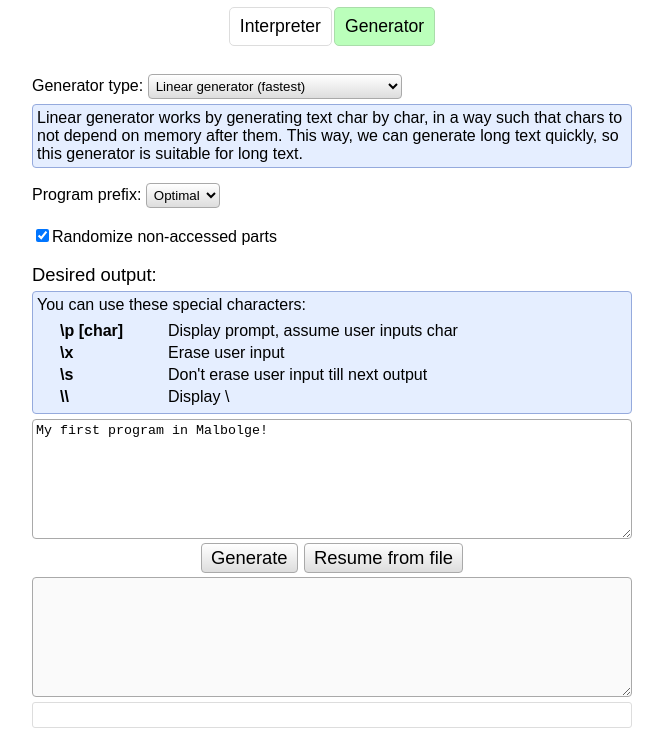
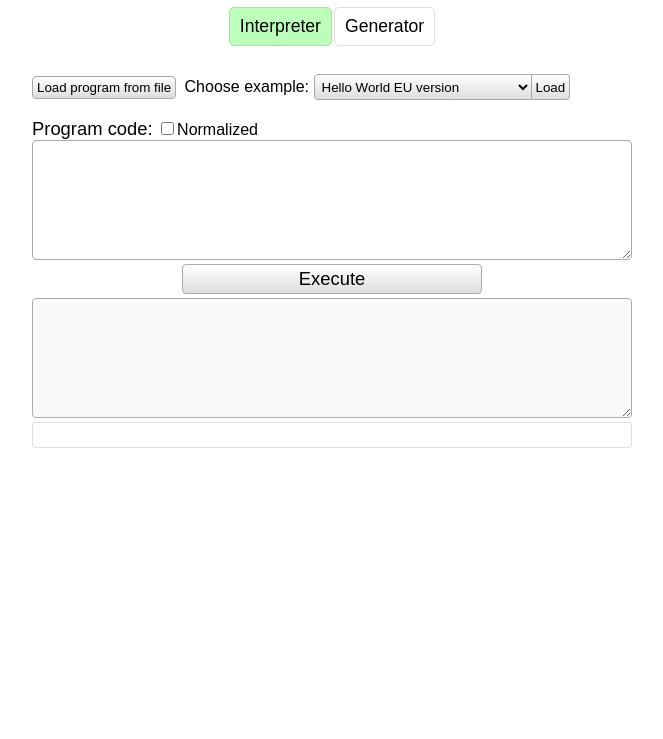
Before and after one commit to zb3/malbolge-tools, a website with bundled scripts: page dist/index.html in a window 1280 px wide. Shown: the part 61-800 px from the top of the page, without its empty margins (308-971 px from the left). Built offline with nearby package versions, Linux system fonts and the light colour scheme; files whose address does not match are found by name.

Commit message:
Make interpreter visible by default

```diff
--- a/dist/index.html
+++ b/dist/index.html
@@ -8,9 +8,9 @@
 
 <body>
 	<h1>Malbolge Tools</h1>
-	<div id="switcher"><span id="switch-interpreter">Interpreter</span><span id="switch-generator" class="on">Generator</span></div>
+	<div id="switcher"><span id="switch-interpreter" class="on">Interpreter</span><span id="switch-generator">Generator</span></div>
 	<br>
-	<div id="interpreter" style="display: none">
+	<div id="interpreter">
 		<button id="load-program-file">Load program from file</button> <span id="interpreter-samples" style="display: none;">Choose example: <select id="interpreter-sample-select"></select><button id="interpreter-sample-load">Load</button></span>
 		<br>
 		<br>
@@ -23,7 +23,7 @@
 		<textarea spellcheck="false" id="exec-area" readonly=true></textarea>
 		<span id="interpreter-status-bar">&nbsp;</span>
 	</div>
-	<div id="generator">
+	<div id="generator" style="display: none">
 		Generator type:
 		<select id="generator-type-select">
 			<option>Linear generator (fastest)</option>
```
